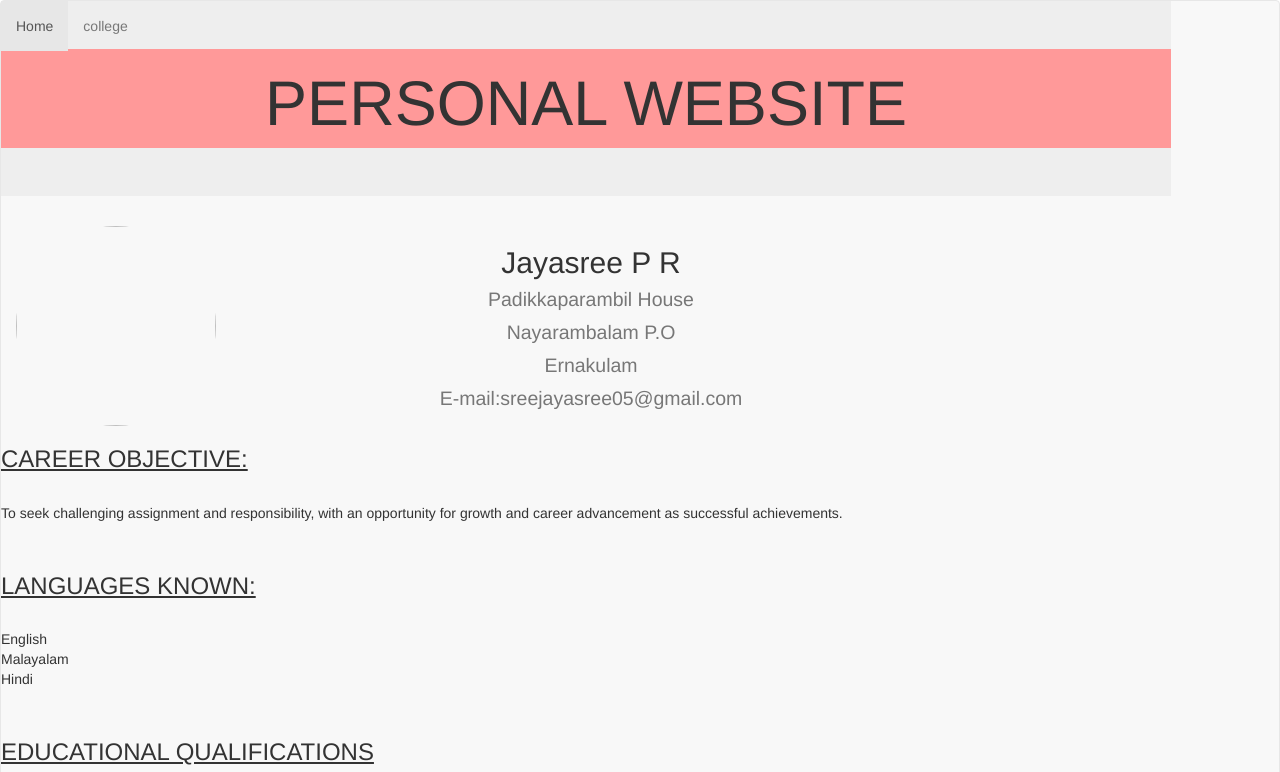
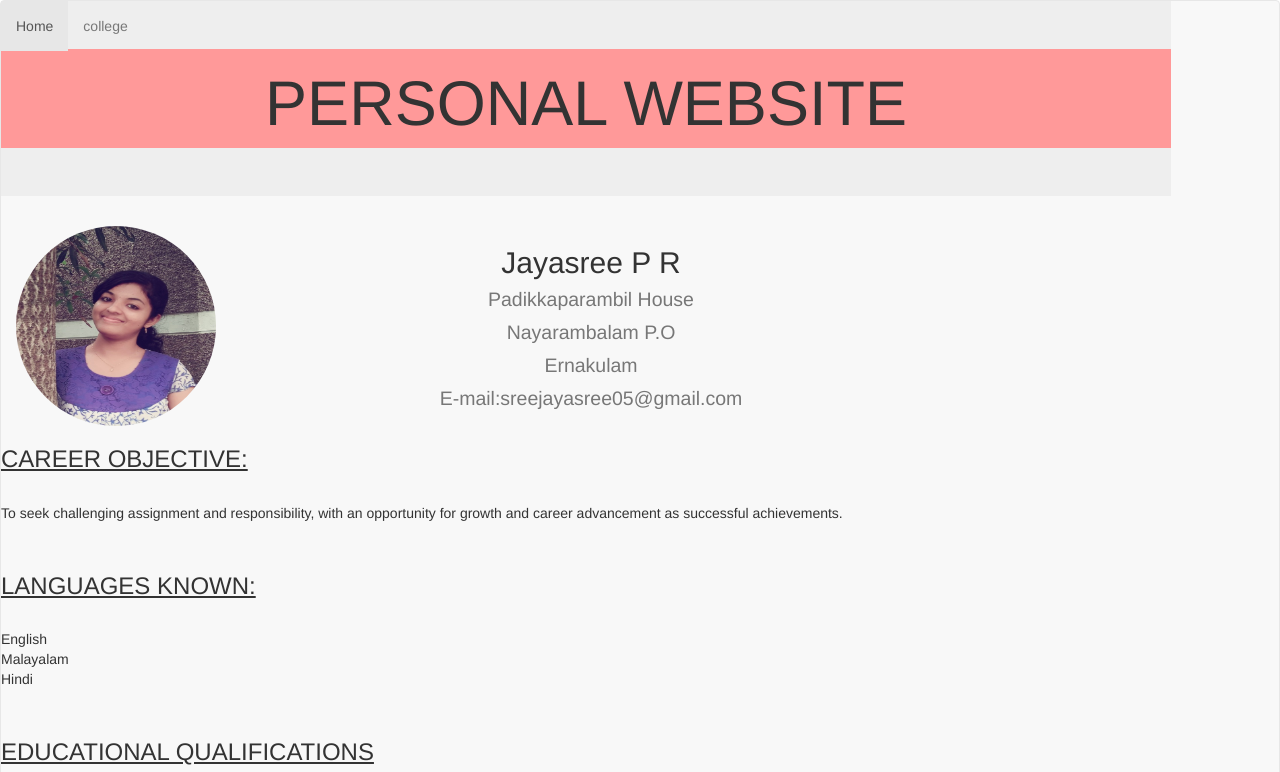
Before and after one commit to jayasree-pr/jayasree0.github.io, a plain HTML site: page index.html in a window 1280 px wide. Shown: the top 772 px of the page. Drawn offline with nearby package versions, Linux system fonts and the light colour scheme.

Commit message:
changed img source

```diff
--- a/index.html
+++ b/index.html
@@ -30,7 +30,7 @@
 <div class="container">
 	  <div class="row text-left">
 	  <div class="col-sm-4">
-	  <img src="E:\New folder\2016-06-23-13-14-33-683.jpeg" class="img-circle" width="200" height="200">
+	  <img src="img/pic.jpg" class="img-circle" width="200" height="200">
 	  </div>
 
 	  <div class="row text-center">
```
Also changed, not shown: img/pic.jpg (added), 1 other file.
